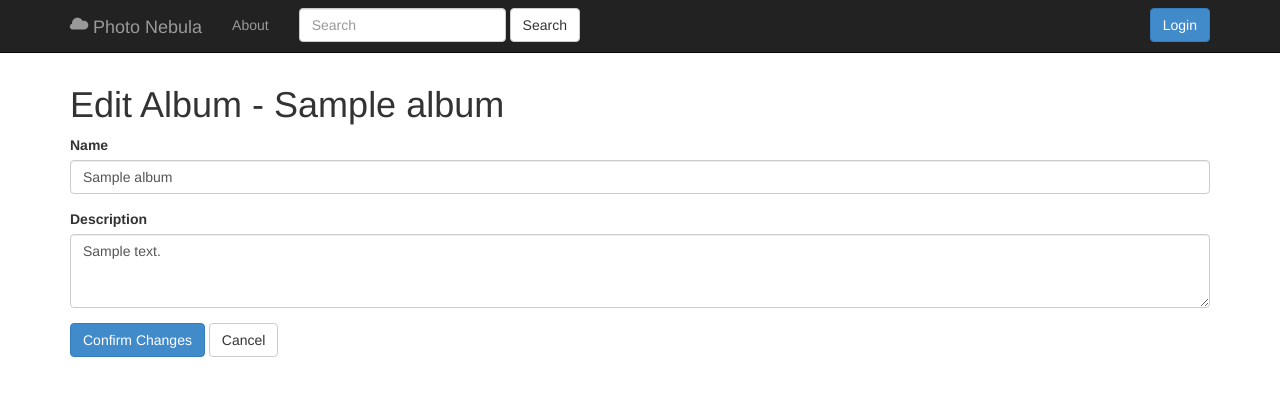
After one commit to KillaW0lf04/Photo-Nebula, a Python web app: template templates/edit_album.html in a window 1280 px wide. The commit adds this page. Shown: the top 396 px of the page. Run offline with Jinja, Linux system fonts and the light colour scheme; the template is opened without the code that fills it: most values are stand-ins (such as "Sample title", 1, 10 or a date in 2020).

Commit message:
Issue #8. Add logic for editing albums

```diff
--- a/main.py
+++ b/main.py
@@ -6,6 +6,7 @@ app = webapp2.WSGIApplication([
     (r'/', MainHandler),
     (r'/album/create', CreateAlbumHandler),
     (r'/album/(\d+)/view', ViewAlbumHandler),
+    (r'/album/(\d+)/edit', EditAlbumHandler),
     (r'/album/(\d+)/add-photo', AddPhotoHandler),
     (r'/album/(\d+)/delete', DeleteAlbumHandler),
     (r'/album/(\d+)/upload-photo', UploadPhotoHandler),
--- /dev/null
+++ b/templates/edit_album.html
@@ -0,0 +1,30 @@
+{% extends "base.html" %}
+
+{% block content %}
+<div class="container">
+    <h1>Edit Album - {{ album.name }}</h1>
+    <form role="form" method="post" action="/album/{{ album.key.integer_id() }}/edit">
+        <div class="form-group">
+            <label>Name</label>
+            <input class="form-control"
+                   type="text"
+                   value="{{ album.name }}"
+                   name="album_name"
+                   id="album_name" />
+        </div>
+
+        <div class="form-group">
+            <label>Description</label>
+            <textarea class="form-control"
+                      rows="3"
+                      name="album_desc"
+                      id="album_desc">{{ album.description }}</textarea>
+        </div>
+
+        <div class="form-group">
+            <button class="btn btn-primary" type="submit">Confirm Changes</button>
+            <a href="/album/{{ album.key.integer_id() }}/view" class="btn btn-default">Cancel</a>
+        </div>
+    </form>
+</div>
+{% endblock %}
--- a/templates/view_album.html
+++ b/templates/view_album.html
@@ -27,10 +27,10 @@
                     <button class="btn btn-default" id="authorSort">Sort by Author</button>
 
                     {% if user.key == album.author %}
-                        <button class="btn btn-success">
+                        <a class="btn btn-success" href="/album/{{ album.key.integer_id() }}/edit">
                             <span class="glyphicon glyphicon-edit"></span>
                             Edit Album
-                        </button>
+                        </a>
                         <button class="btn btn-danger"
                                 data-toggle="modal"
                                 data-target="#myModal">
```
Also changed, not shown: views.py (+29 -0 lines).
